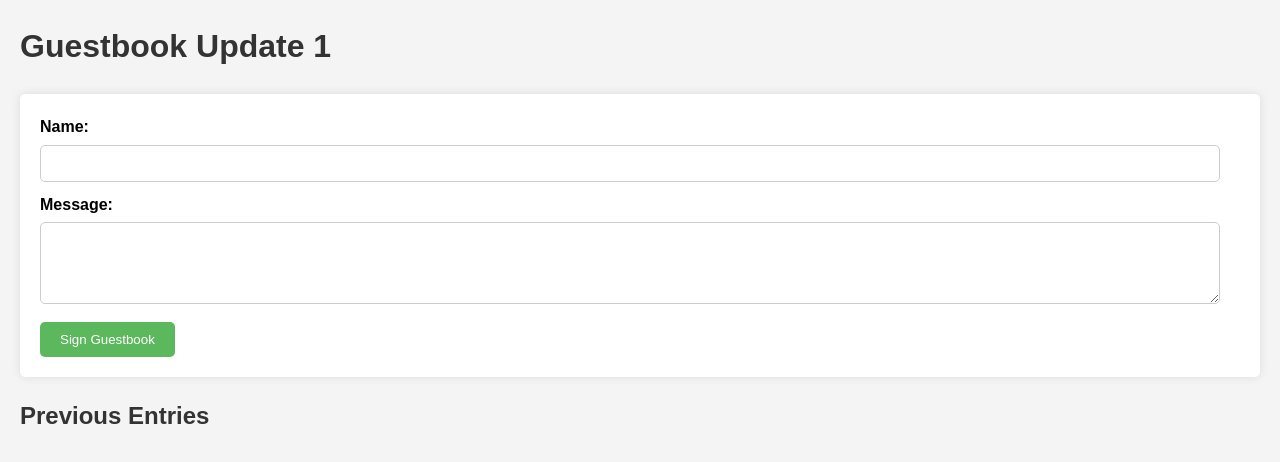
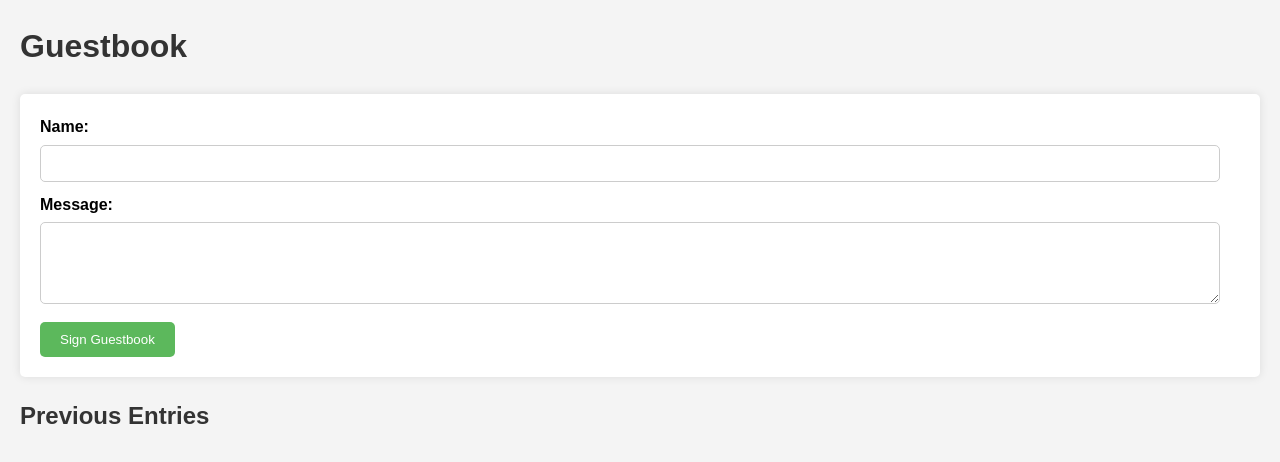
Before and after one commit to lknhd1/devops-challange, a website: page views/index.html in a window 1280 px wide. Drawn offline with Linux system fonts and the light colour scheme; no server answers.

Commit message:
Revert "Simulate Deployment 1"

```diff
--- a/views/index.html
+++ b/views/index.html
@@ -71,7 +71,7 @@
 </head>
 
 <body>
-  <h1>Guestbook Update 1</h1>
+  <h1>Guestbook</h1>
 
   <form id="guestbook-form">
     <label for="name">Name:</label>
```
